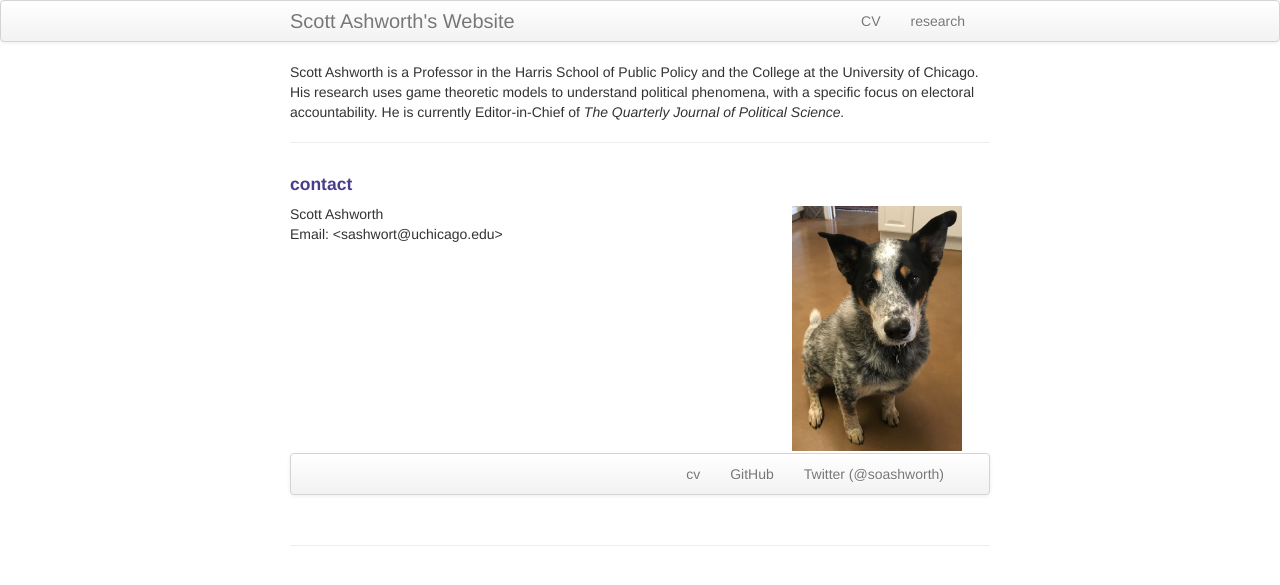
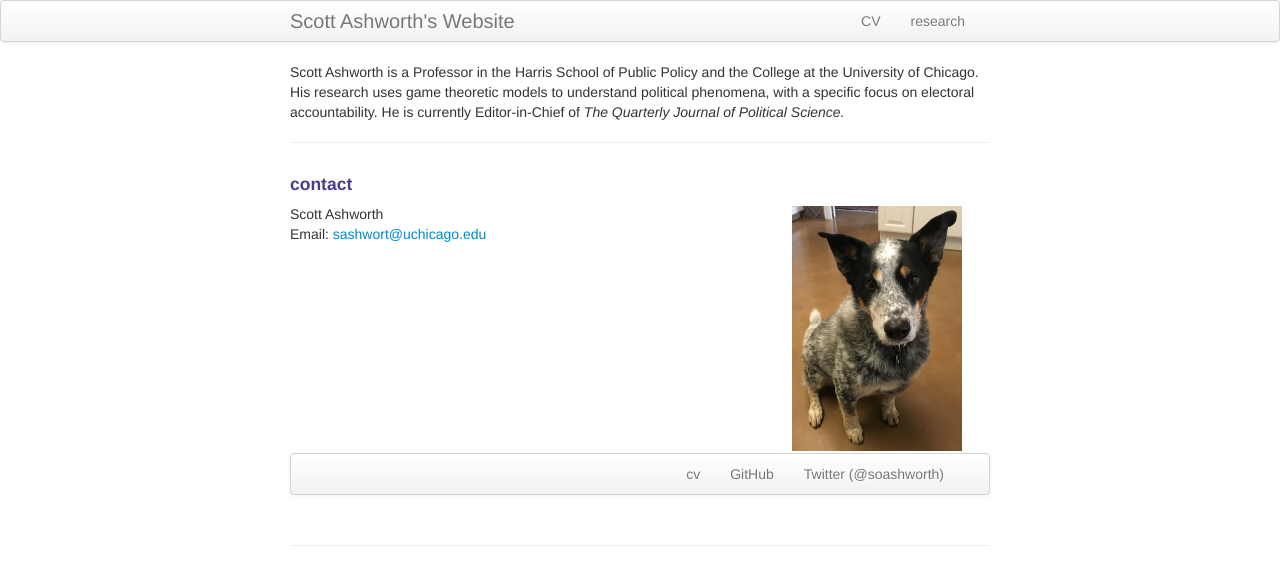
Before and after one commit to ScottAshworth/scottashworth.github.io, a Jekyll site: the page built from index.md, in a window 1280 px wide. Shown: the top 585 px of the page. Built offline with Jekyll 4.4.1, drawn with Linux system fonts in a browser that asks for light colours; part of the change alters nothing that is shown.

Commit message:
update website

```diff
--- a/index.md
+++ b/index.md
@@ -20,7 +20,7 @@ Scott Ashworth is a Professor in the Harris School of Public Policy and the Coll
     <div class="row-fluid">
         <div class="span5">
             Scott Ashworth<br/>
-            Email: <sashwort@uchicago.edu><br/>
+            Email: <a href="mailto:sashwort@uchicago.edu">sashwort@uchicago.edu</a><br/>
         </div>
 
         <div class="span2">
```
